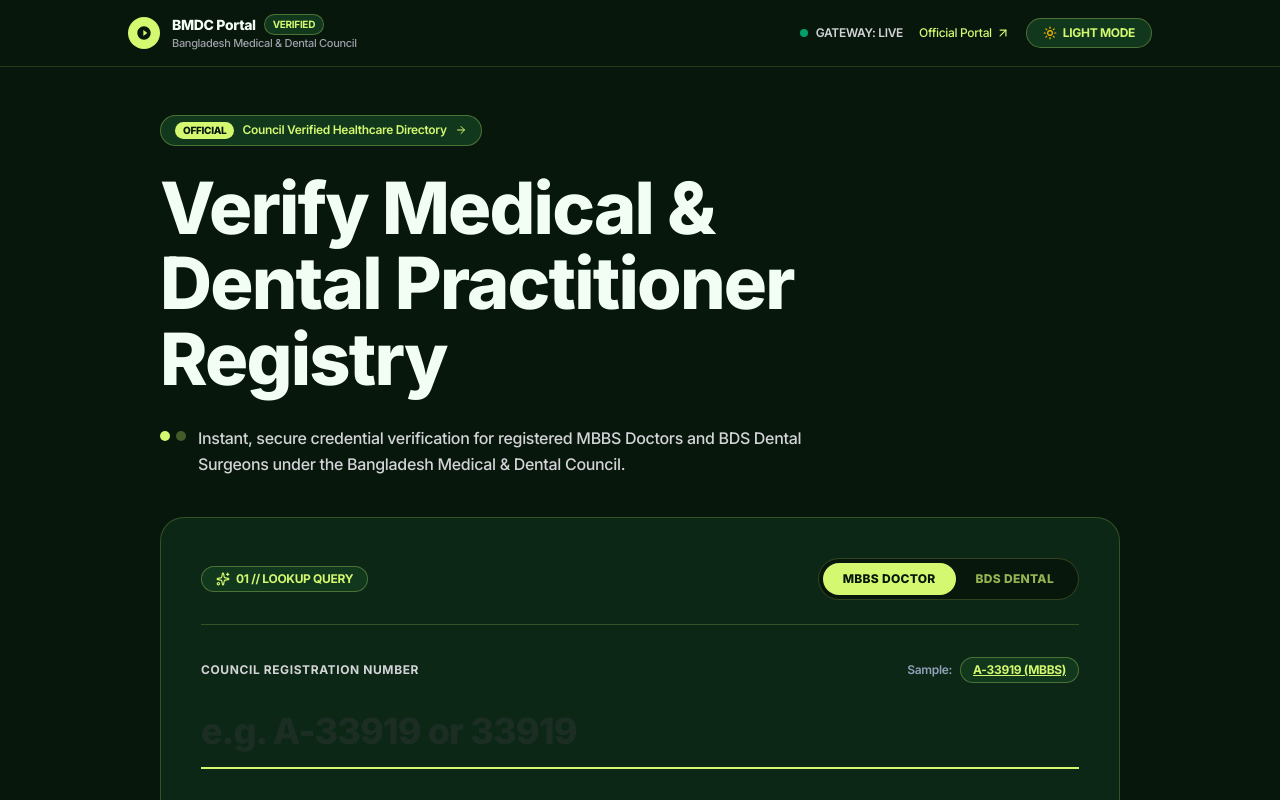
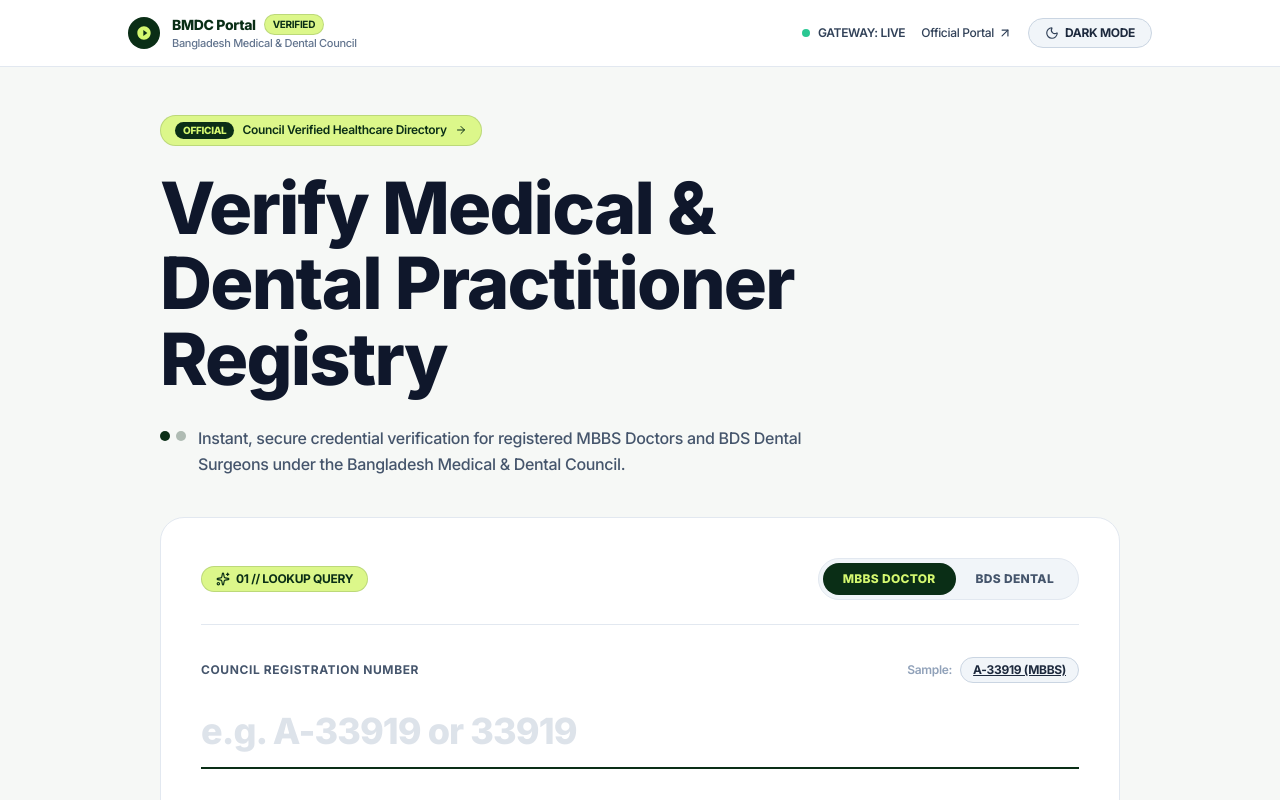
Before and after one commit to Alifkhan47/bmdc-portal-wrapper, a React (Vite) app: page / in a window 1280 px wide. Shown: the top 800 px of the page. Built offline with nearby package versions, Linux system fonts and the light colour scheme.

Commit message:
Set light mode as default theme

```diff
--- a/index.html
+++ b/index.html
@@ -1,5 +1,5 @@
 <!doctype html>
-<html lang="en" class="dark">
+<html lang="en" class="light">
   <head>
     <meta charset="UTF-8" />
     <link rel="icon" type="image/svg+xml" href="https://verify.bmdc.org.bd/cis/portal/img/favicon/favicon-32x32.png" />
--- a/src/App.jsx
+++ b/src/App.jsx
@@ -11,7 +11,7 @@ export default function App() {
   const [theme, setTheme] = useState(() => {
     const saved = localStorage.getItem('bmdc_theme_pref');
     if (saved === 'light' || saved === 'dark') return saved;
-    return 'dark';
+    return 'light';
   });
   const [currentDoctorType, setCurrentDoctorType] = useState('MBBS');
   const [viewState, setViewState] = useState('idle'); // 'idle' | 'initializing' | 'verifying' | 'result' | 'error'
```
